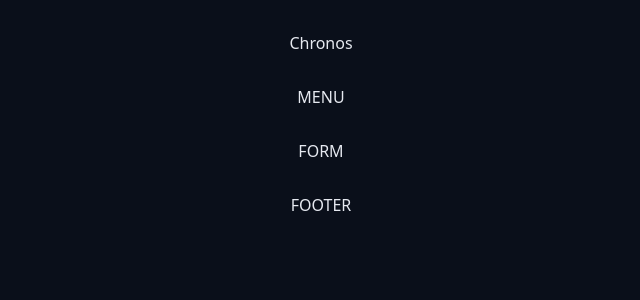
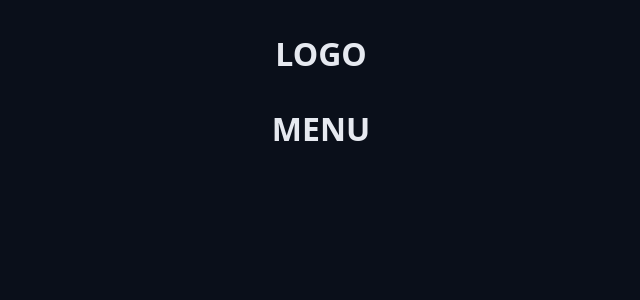
Before and after one commit to JuniorrOberti/chronos-promodoro, a React (Vite) app: page / in a window 1280 px wide. Shown: the top 300 px of the page, without its empty margins (319-959 px from the left). Built offline with nearby package versions, Linux system fonts and the light colour scheme.

Commit message:
organizing components

```diff
--- a/src/App.tsx
+++ b/src/App.tsx
@@ -1,35 +1,19 @@
 import './styles/theme.css';
 import './styles/global.css';
-import { Logo } from './components/Logo.tsx';
+
+import { Heading } from './components/Heading';
+import { Container } from './components/Container';
 
 export function App() {
   return (
     <>
-      <div className='container'>
-        <div className='content'>
-          <section>
-            <Logo>Chronos</Logo>
-          </section>
-        </div>
-      </div>
+      <Container>
+        <Heading>LOGO</Heading>
+      </Container>
 
-      <div className='container'>
-        <div className='content'>
-          <section>MENU</section>
-        </div>
-      </div>
-
-      <div className='container'>
-        <div className='content'>
-          <section>FORM</section>
-        </div>
-      </div>
-
-      <div className='container'>
-        <div className='content'>
-          <section>FOOTER</section>
-        </div>
-      </div>
+      <Container>
+        <Heading>MENU</Heading>
+      </Container>
     </>
   );
 }
--- /dev/null
+++ b/src/components/Container/index.tsx
@@ -0,0 +1,13 @@
+import styles from './styles.module.css';
+
+type ContainerProps = {
+  children: React.ReactNode;
+};
+
+export function Container({ children }: ContainerProps) {
+  return (
+    <div className={styles.container}>
+      <div className={styles.content}>{children}</div>
+    </div>
+  );
+}
--- /dev/null
+++ b/src/components/Container/styles.module.css
@@ -0,0 +1,12 @@
+.container-fluid {
+  max-width: auto;
+}
+
+.container {
+  max-width: 98rem;
+  margin: 0 auto;
+}
+
+.content {
+  margin: 3.2rem;
+}
--- a/src/components/Heading.tsx
+++ b/src/components/Heading/index.tsx
@@ -1,4 +1,4 @@
-import styles from './Heading.module.css';
+import styles from './styles.module.css';
 
 type HeadingProps = {
   children: React.ReactNode;
--- a/src/components/Logo.tsx
+++ /dev/null
@@ -1,9 +0,0 @@
-import styles from './Logo.module.css';
-
-type AppLogo = {
-  children: React.ReactNode;
-};
-
-export function Logo({ children }: AppLogo) {
-  return <div className={styles.logo}>{children}</div>;
-}
--- a/src/styles/global.css
+++ b/src/styles/global.css
@@ -25,17 +25,3 @@
   background: var(--gray-900);
   color: var(--text-default);
 }
-
-.container-fluid {
-  max-width: auto;
-}
-
-.container {
-  max-width: 98rem;
-  margin: 0 auto;
-  text-align: center;
-}
-
-.content {
-  margin: 3.2rem;
-}
```
Also changed, not shown: src/components/Heading/styles.module.css (renamed from src/components/Heading.module.css), src/components/Logo.module.css (deleted).
